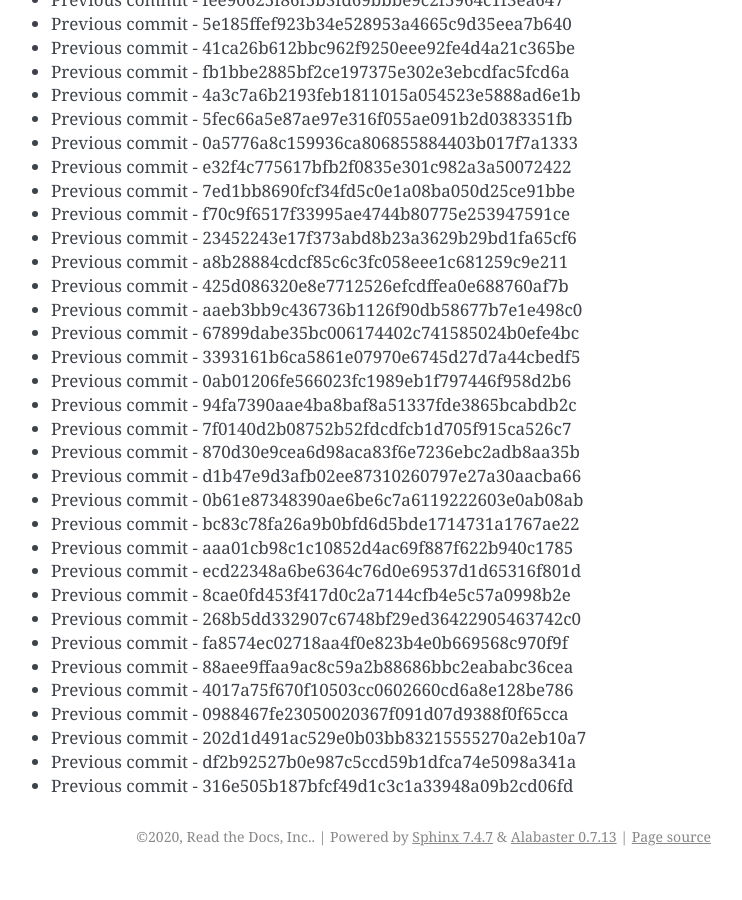
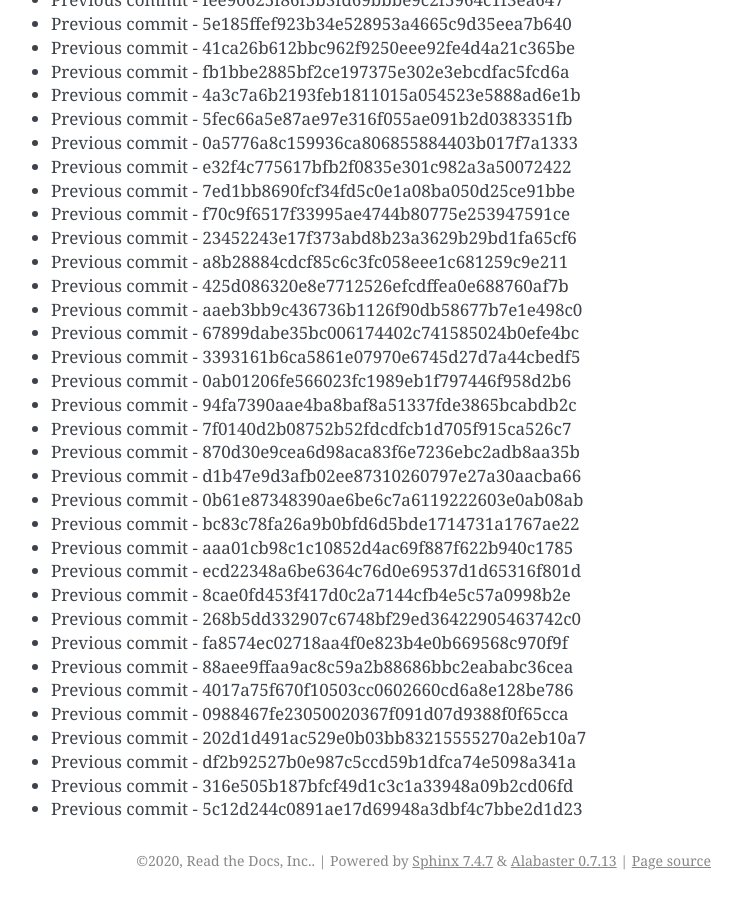
Before and after one commit to readthedocs/rtd-git-stresstest, a Sphinx documentation site: the page built from docs/updates.rst, in a window 1280 px wide and 900 px high, scrolled down 92416 px. Shown: the whole window, without its empty margins (399-1141 px from the left). Built offline with Sphinx 7.4.7, drawn with Linux system fonts in a browser that asks for light colours; before the commit the page ends 93292 px from its top, so only the background shows below that.

Commit message:
Generating commit from previous: 5c12d244c0891ae17d69948a3dbf4c7bbe2d1d23

```diff
--- a/docs/updates.rst
+++ b/docs/updates.rst
@@ -3915,3 +3915,4 @@ It can be tested for any performance characteristics.
 * Previous commit - 202d1d491ac529e0b03bb83215555270a2eb10a7
 * Previous commit - df2b92527b0e987c5ccd59b1dfca74e5098a341a
 * Previous commit - 316e505b187bfcf49d1c3c1a33948a09b2cd06fd
+* Previous commit - 5c12d244c0891ae17d69948a3dbf4c7bbe2d1d23
```
